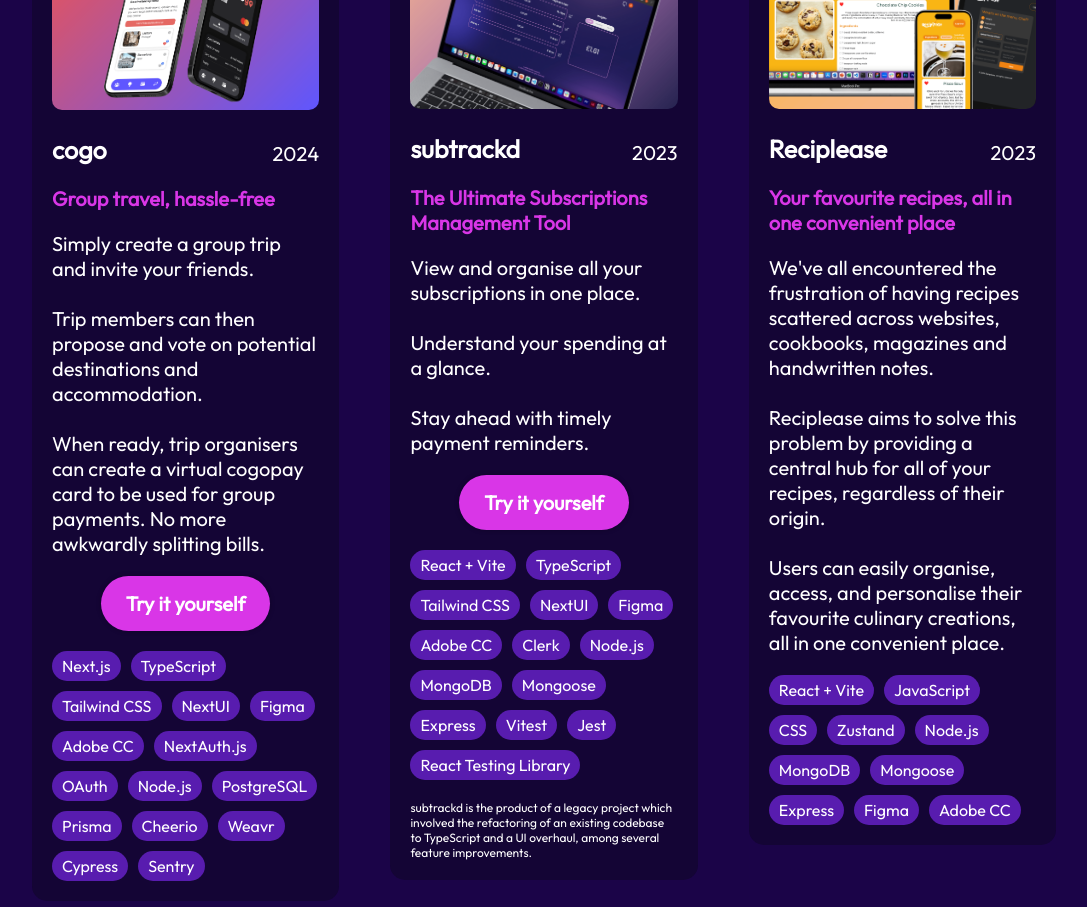
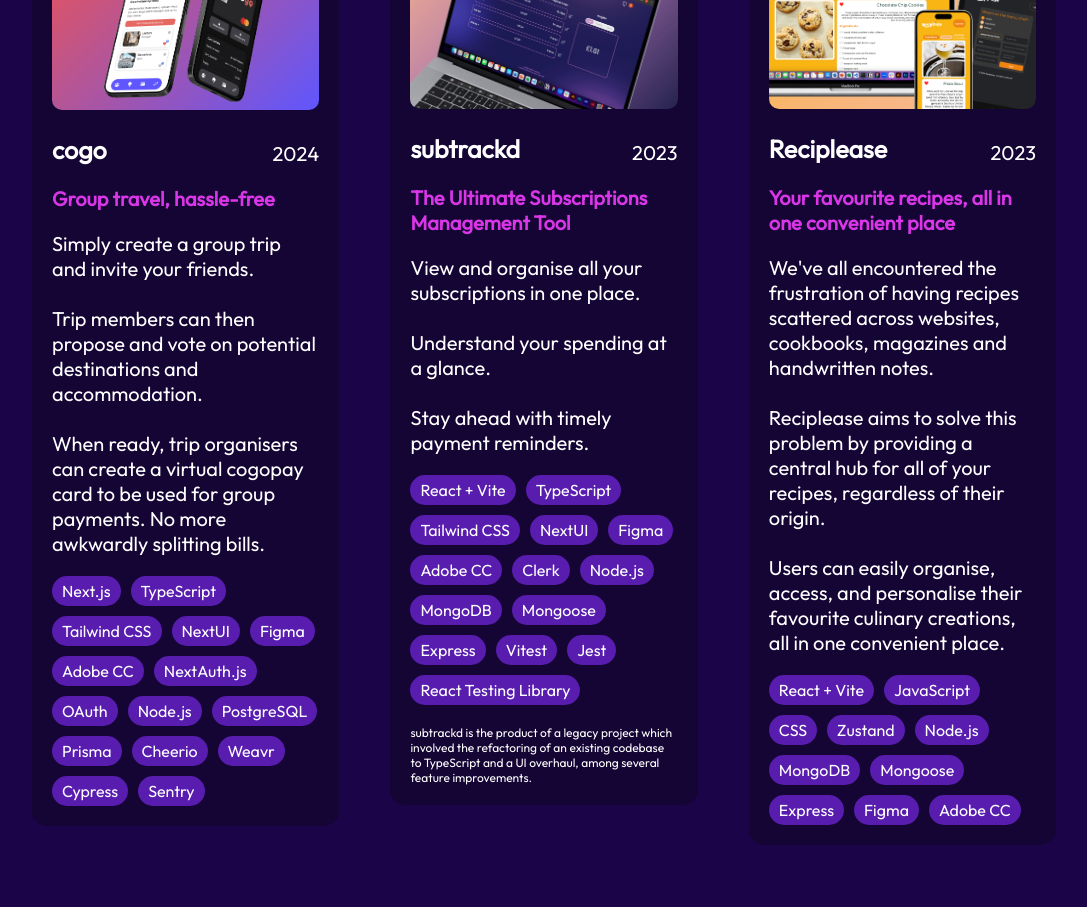
Before and after one commit to annaewbank/Anna-Ewbank-Portfolio, a React (Vite) app: page / in a window 1280 px wide. Shown: the part 1600-2507 px from the top of the page, without its empty margins (96-1183 px from the left). Built offline with nearby package versions, Linux system fonts and the light colour scheme.

Commit message:
feat: remove project links

```diff
--- a/src/components/Projects/ProjectCard.jsx
+++ b/src/components/Projects/ProjectCard.jsx
@@ -27,11 +27,11 @@
         </div>
         <h4 className={styles.projectTagline}>{project.tagline}</h4>
         <p style={{ whiteSpace: 'pre-wrap' }}>{project.description}</p>
-        {project.link && (
+        {/* {project.link && (
           <a href={project.link} className={styles.projectBtn} target="_blank">
             Try it yourself
           </a>
-        )}
+        )} */}
         <div className={styles.projectTechnologies}>
           {/* These technologies are hidden if screen size is between 830px and 1200px */}
           {project.technologies.map((technology, index) => (
--- a/src/data/projects.json
+++ b/src/data/projects.json
@@ -5,7 +5,6 @@
     "imageSrc": "projects/cogo.png",
     "tagline": "Group travel, hassle-free",
     "description": "Simply create a group trip and invite your friends.\n\nTrip members can then propose and vote on potential destinations and accommodation.\n\nWhen ready, trip organisers can create a virtual cogopay card to be used for group payments. No more awkwardly splitting bills.",
-    "link": "http://www.cogo.uk/",
     "technologies": [
       "Next.js",
       "TypeScript",
@@ -38,7 +37,6 @@
     "imageSrc": "projects/subtrackd.png",
     "tagline": "The Ultimate Subscriptions Management Tool",
     "description": "View and organise all your subscriptions in one place.\n\nUnderstand your spending at a glance.\n\nStay ahead with timely payment reminders.",
-    "link": "http://www.sub-trackd.com/",
     "technologies": [
       "React + Vite",
       "TypeScript",
```
